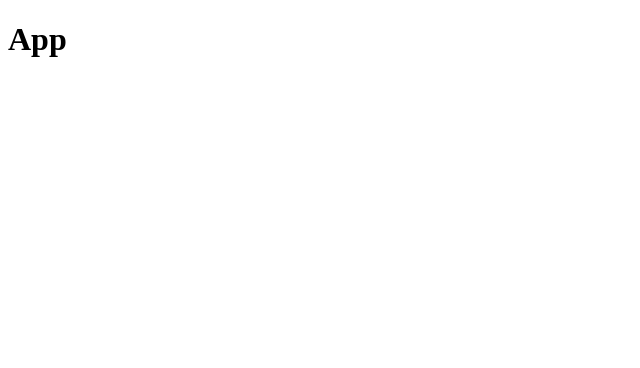
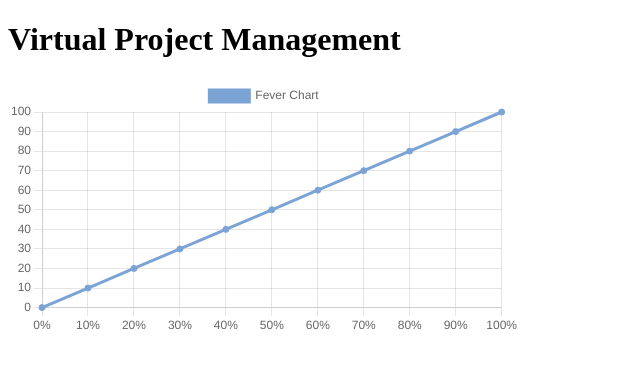
Before and after one commit to jingrentay/CPTS423, a React (Create React App) app in the folder VPMApp/client/: page / in a window 1280 px wide. Shown: the top 368 px of the page, without its empty margins (0-640 px from the left). Built offline with nearby package versions, Linux system fonts and the light colour scheme.

Commit message:
Added basic chart to the UI

```diff
--- a/VPMApp/client/package.json
+++ b/VPMApp/client/package.json
@@ -7,8 +7,10 @@
     "@testing-library/react": "^13.4.0",
     "@testing-library/user-event": "^13.5.0",
     "axios": "^0.27.2",
+    "chart.js": "^3.9.1",
     "moment": "^2.29.4",
     "react": "^18.2.0",
+    "react-chartjs-2": "^4.3.1",
     "react-dom": "^18.2.0",
     "react-file-base64": "^1.0.3",
     "react-scripts": "5.0.1",
--- a/VPMApp/client/src/App.js
+++ b/VPMApp/client/src/App.js
@@ -1,9 +1,13 @@
 import React from 'react'
+import FeverChart from './components/FeverChart';
 
 const App = () => {
     return (
         <div>
-            <h1>App</h1>
+            <h1>Virtual Project Management</h1>
+            <div class="chart-container" style={{position: 'relative', height: '20vh', width: '40vw'}}>
+                <FeverChart/>
+            </div>
         </div>
     );
 }
--- /dev/null
+++ b/VPMApp/client/src/components/FeverChart.js
@@ -0,0 +1,36 @@
+import React from 'react';
+import { Line } from "react-chartjs-2";
+
+// eslint-disable-next-line
+import Chart from "chart.js/auto";
+
+// ensures the graph's size is correct and adjusts correctly
+const options = {
+  responsive: true,
+  maintainAspectRatio: true,
+  aspectRatio: 2,
+};
+
+const labels = ["0%", "10%", "20%", "30%", "40%", "50%", "60%", "70%", "80%", "90%", "100%"];
+
+const data = {
+  labels: labels,
+  datasets: [
+    {
+      label: "Fever Chart",
+      backgroundColor: "rgb(123, 163, 214)",
+      borderColor: "rgb(123, 163, 214)",
+      data: [0, 10, 20, 30, 40, 50, 60, 70, 80, 90, 100],
+    },
+  ],
+};
+
+const FeverChart = () => {
+  return (
+    <div>
+      <Line options={options} data={data}/>
+    </div>
+  );
+};
+
+export default FeverChart;
```
Also changed, not shown: 1 other file (tests, documents, lock files or other folders).
